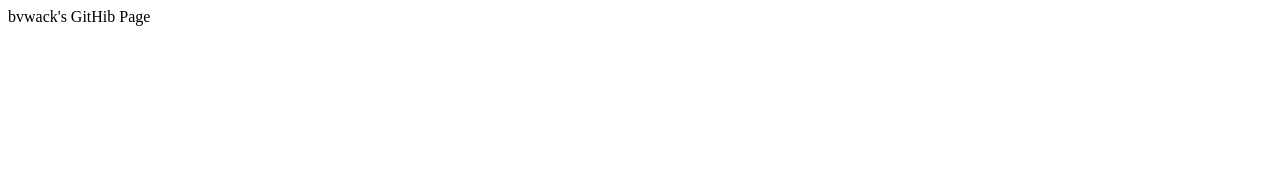
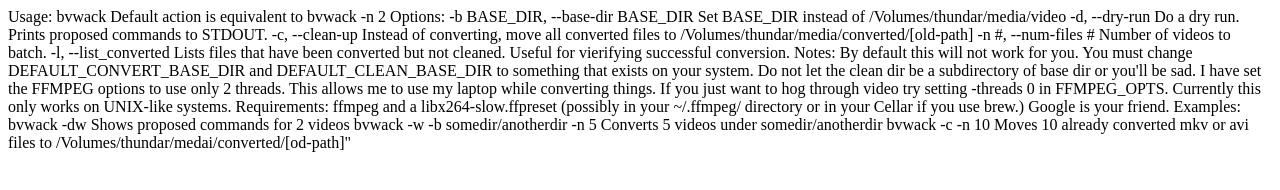
Before and after one commit to robie1373/bvwack, a plain HTML site: page index.html in a window 1280 px wide. Drawn offline with Linux system fonts and the light colour scheme.

Commit message:
updated index to show help text.

```diff
--- a/index.html
+++ b/index.html
@@ -1 +1,24 @@
-bvwack's GitHib Page
+Usage: bvwack <options>
+
+Default action is equivalent to bvwack -n 2
+
+Options:
+    -b BASE_DIR, --base-dir BASE_DIR  Set BASE_DIR instead of /Volumes/thundar/media/video
+    -d, --dry-run                     Do a dry run. Prints proposed commands to STDOUT.
+    -c, --clean-up                    Instead of converting, move all converted files to /Volumes/thundar/media/converted/[old-path]
+    -n #, --num-files #               Number of videos to batch.
+    -l, --list_converted              Lists files that have been converted but not cleaned. Useful for vierifying successful conversion.
+
+Notes: By default this will not work for you. You must change DEFAULT_CONVERT_BASE_DIR
+       and DEFAULT_CLEAN_BASE_DIR to something that exists on your system. Do not let
+       the clean dir be a subdirectory of base dir or you'll be sad. I have set the
+       FFMPEG options to use only 2 threads. This allows me to use my laptop while
+       converting things. If you just want to hog through video try setting -threads 0
+       in FFMPEG_OPTS. Currently this only works on UNIX-like systems.
+
+Requirements: ffmpeg and a libx264-slow.ffpreset (possibly in your ~/.ffmpeg/ directory or in your Cellar if you use brew.) Google is your friend.
+
+Examples:
+    bvwack -dw                             Shows proposed commands for 2 videos
+    bvwack -w -b somedir/anotherdir -n 5   Converts 5 videos under somedir/anotherdir
+    bvwack -c -n 10                        Moves 10 already converted mkv or avi files to /Volumes/thundar/medai/converted/[od-path]"
```
